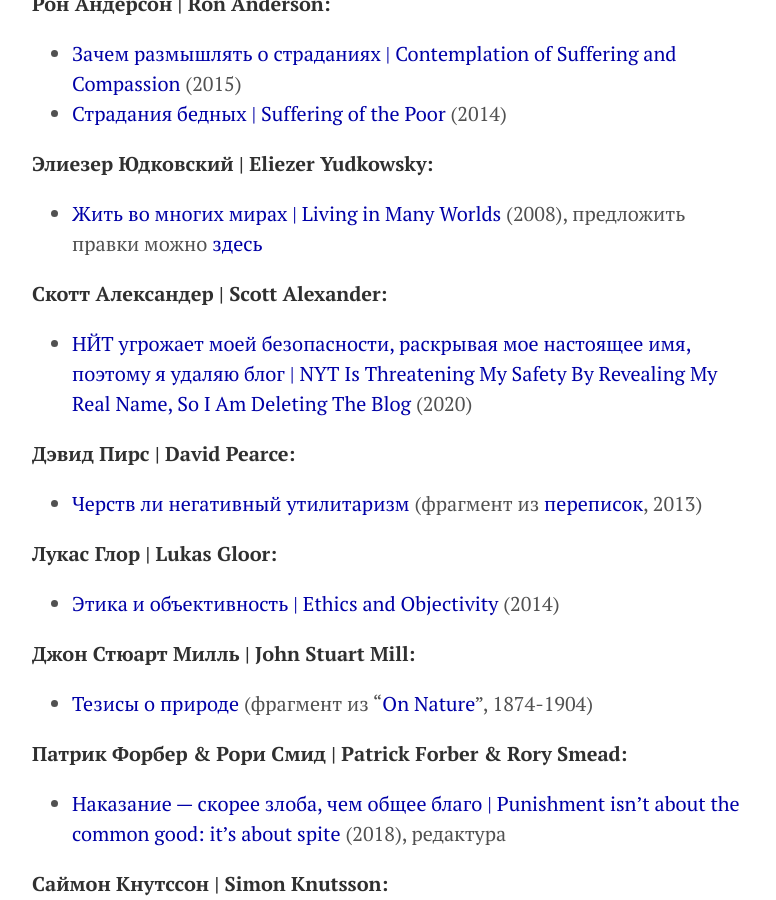
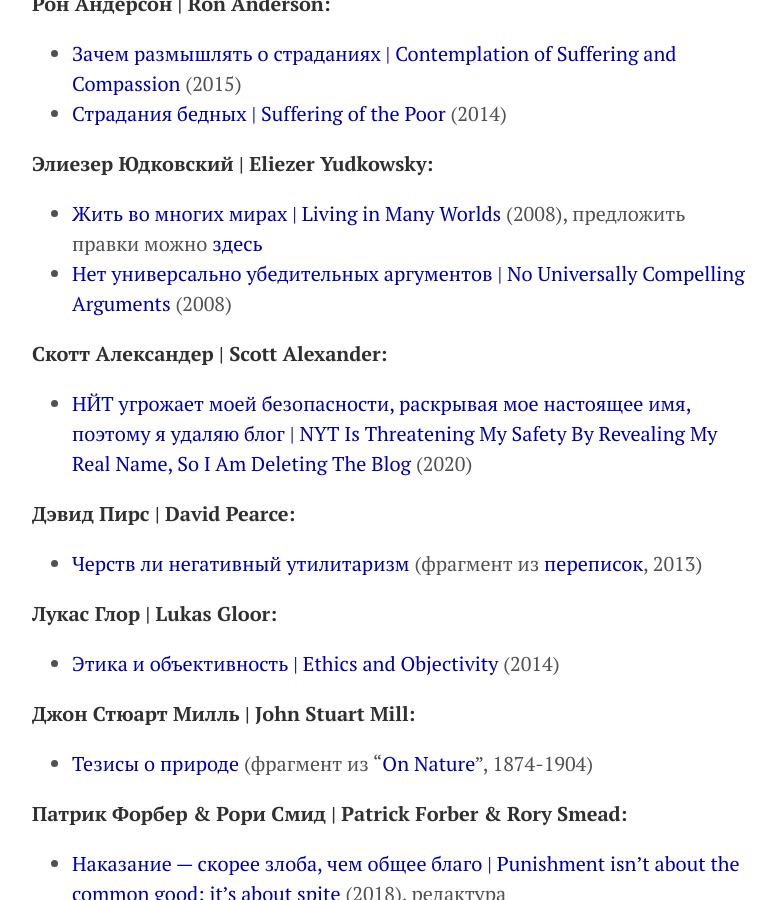
Before and after one commit to KKirdan/kkirdan.github.io, a Jekyll site: the page built from translations/index.md, in a window 1280 px wide and 900 px high, scrolled down 1478 px. Shown: the whole window, without its empty margins (248-1024 px from the left). Built offline with Jekyll 4.4.1, drawn with Linux system fonts in a browser that asks for light colours.

Commit message:
Update index.md

```diff
--- a/translations/index.md
+++ b/translations/index.md
@@ -38,6 +38,7 @@
 
 **Элиезер Юдковский \| Eliezer Yudkowsky:**
 * [Жить во многих мирах \| Living in Many Worlds](https://reducingsuffering.github.io/eliezer-yudkowsky-living-in-many-worlds.html) (2008), предложить правки можно [здесь](https://docs.google.com/document/d/16wMxISHRNOMtxvQh58zkVKSdeDjqY-xD2xhxNuRYjoU/edit?usp=sharing)
+* [Нет универсально убедительных аргументов \| No Universally Compelling Arguments](https://reducingsuffering.github.io/eliezer-yudkowsky-no-universally-compelling-arguments.html) (2008)
 
 **Скотт Александер \| Scott Alexander:**
 * [НЙТ угрожает моей безопасности, раскрывая мое настоящее имя, поэтому я удаляю блог \| NYT Is Threatening My Safety By Revealing My Real Name, So I Am Deleting The Blog](https://vk.com/@kirdan-slate-star-codex-2020-06-22) (2020)
```
